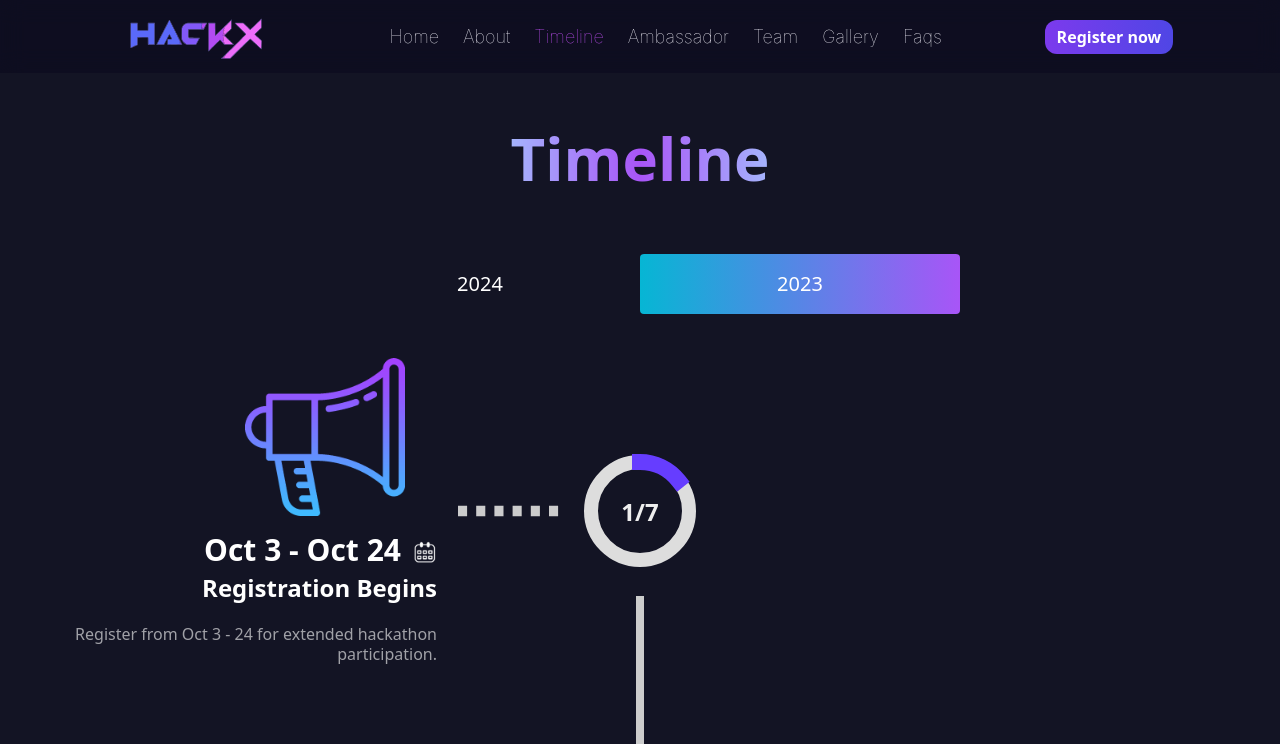
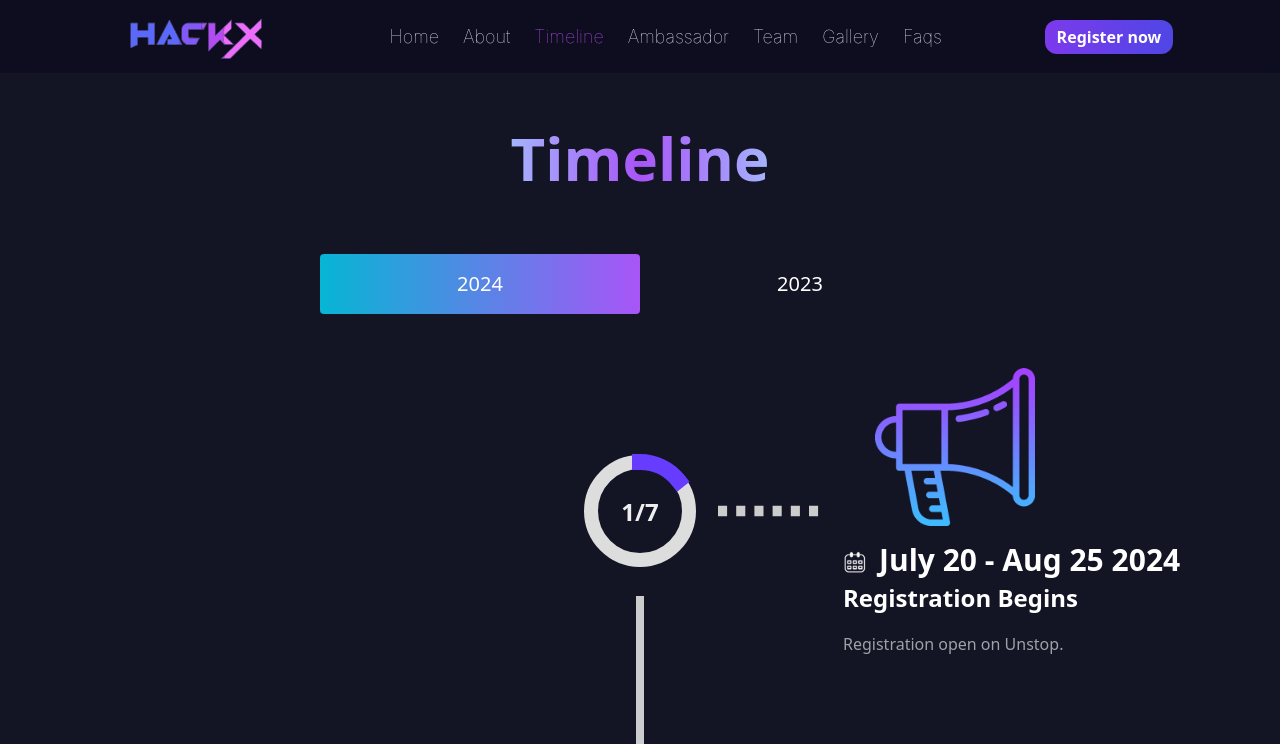
Before and after one commit to MUJHACKX/hackXwebsite, a Next.js app: page /timeline in a window 1280 px wide. Shown: the top 744 px of the page. Built offline with nearby package versions, Linux system fonts and the light colour scheme.

Commit message:
2024 default

```diff
--- a/pages/timeline/index.js
+++ b/pages/timeline/index.js
@@ -20,7 +20,7 @@ const Schedule = () => {
     });
   }, []);
 
-  const [year, setYear] = React.useState(2023);
+  const [year, setYear] = React.useState(2024);
 
   return (
     <div className='bg-primary bg-fixed'>
```
